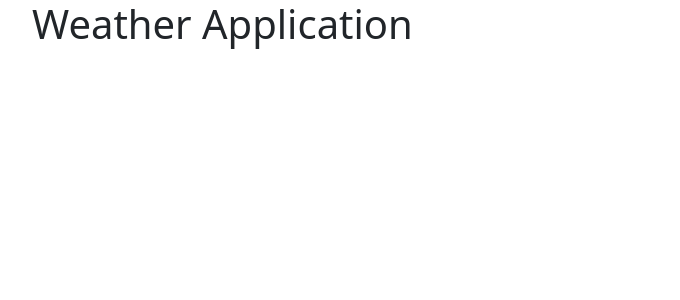
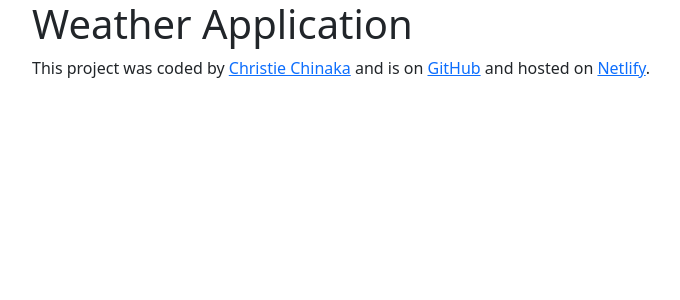
Before and after one commit to cechinaka/cc-react-weather-project, a React (Create React App) app: page / in a window 1280 px wide. Shown: the top 300 px of the page, without its empty margins (50-730 px from the left). Built offline with nearby package versions, Linux system fonts and the light colour scheme.

Commit message:
added footer and links

```diff
--- a/src/App.js
+++ b/src/App.js
@@ -5,7 +5,9 @@ export default function App() {
     <div className="App">
       <div className='container'>
         <h1>Weather Application</h1>
-
+        <footer>
+          This project was coded by <a href="https://github.com/cechinaka" target="_blank" rel="noreferrer">Christie Chinaka</a> and is on <a href="https://github.com/cechinaka/cc-react-weather-project" target="_blank" rel="noreferrer">GitHub</a> and hosted on <a href="https://golden-liger-09cb10.netlify.app/" target="_blank" rel="noreferrer">Netlify</a>.
+        </footer>
       </div>
     </div>
   );
```
